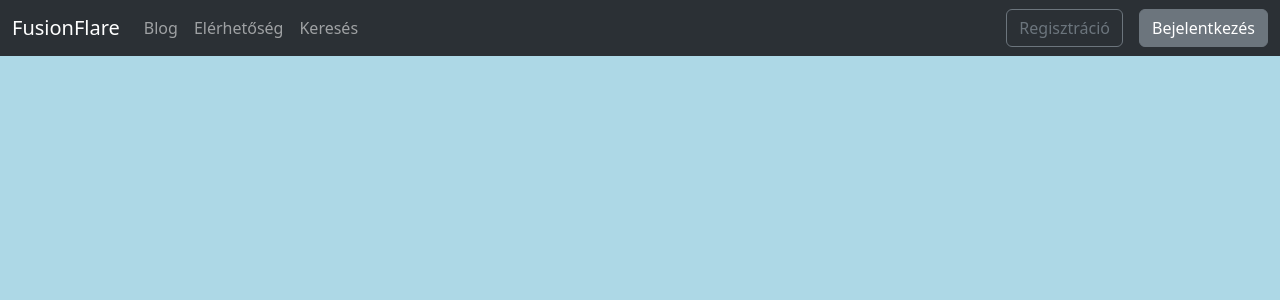
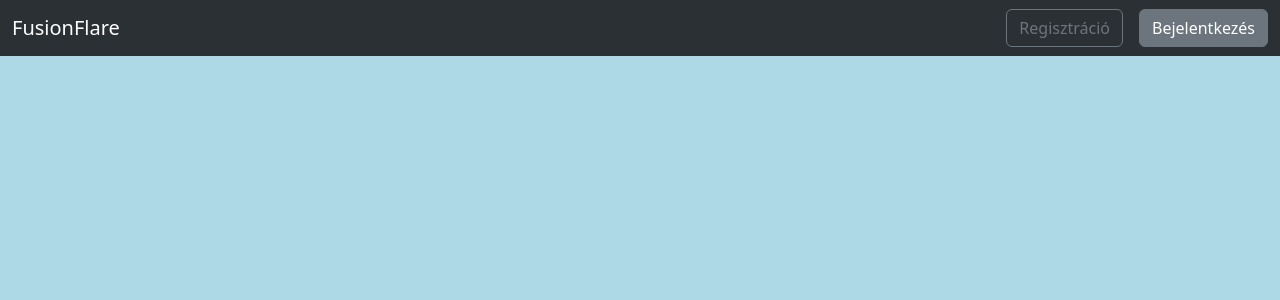
Before and after one commit to Norbi5930/Bank-application, a Flask app: page / in a window 1280 px wide. Shown: the top 300 px of the page. Run offline with Flask 3, Linux system fonts and the light colour scheme.

Commit message:
szerkesztés

```diff
--- a/fusionflare/templates/index.html
+++ b/fusionflare/templates/index.html
@@ -28,15 +28,6 @@
         </button>
         <div class="collapse navbar-collapse" id="navbarSupportedContent">
           <ul class="navbar-nav me-auto mb-2 mb-lg-0">
-            <li class="nav-item">
-              <a class="nav-link" aria-current="page" href="#">Blog</a>
-            </li>
-            <li class="nav-item">
-              <a class="nav-link" href="">Elérhetőség</a>
-            </li>
-              <li class="nav-item">
-                <a class="nav-link" href="#">Keresés</a>
-              </li>
           </ul>
           <div class="d-flex">
             {% if current_user.is_authenticated %}
```
